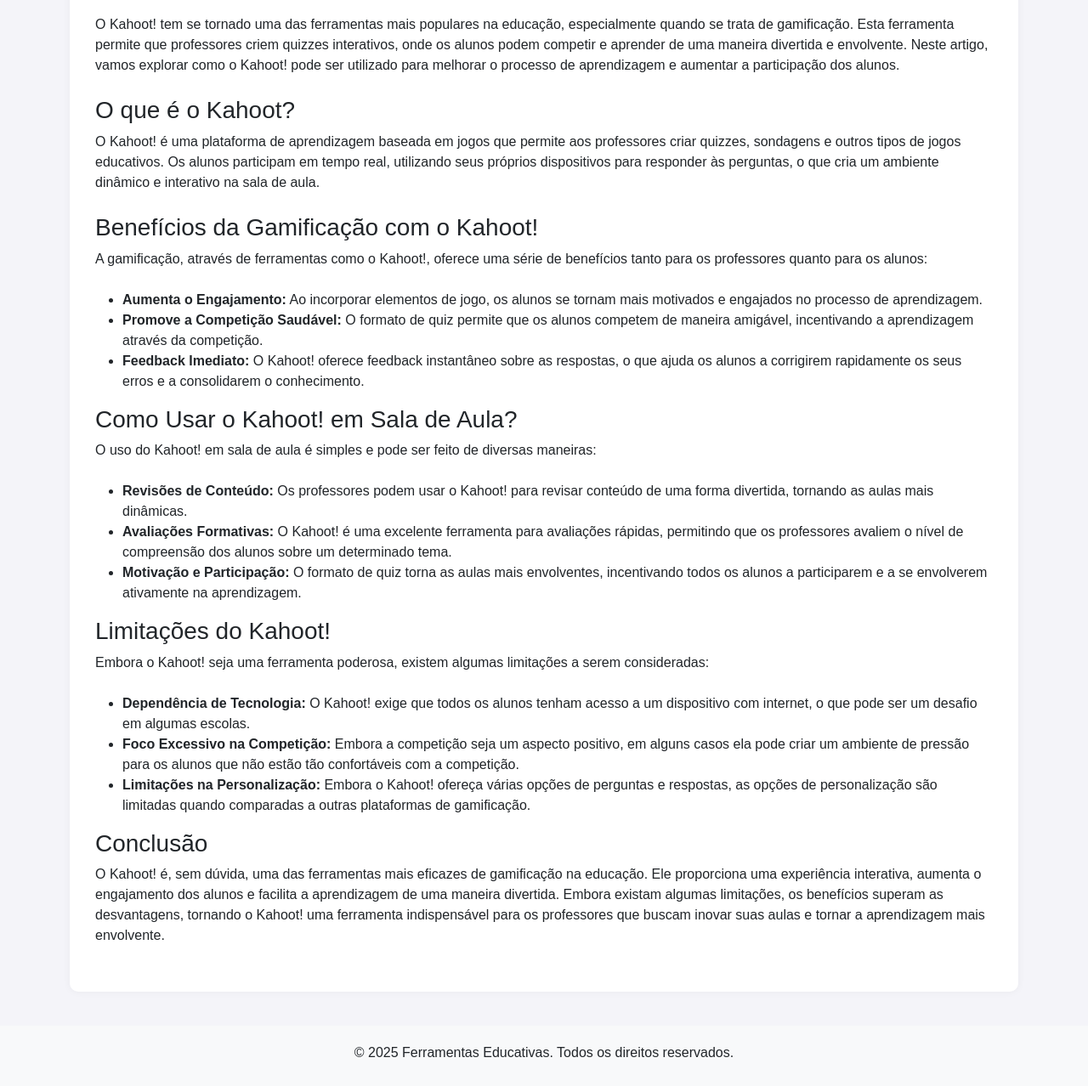
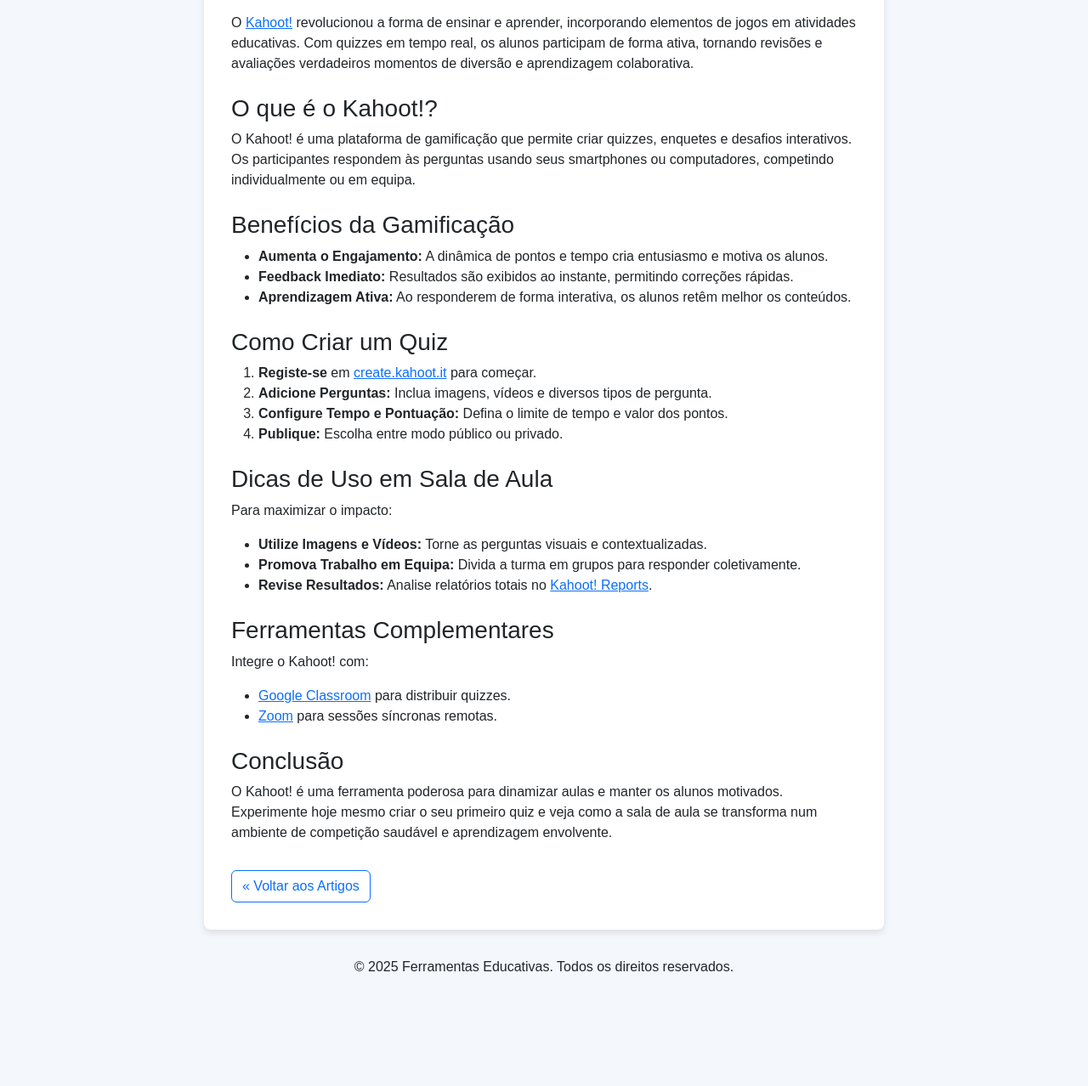
Before and after one commit to paulixmiguelix/ferramentaseducativas, a plain HTML site: page kahoot.html in a window 1280 px wide. Shown: the part 221-1499 px from the top of the page at 85% size. After the commit the page ends 1387 px from the top, so only its background shows below. Drawn offline with nearby package versions, Linux system fonts and the light colour scheme.

Commit message:
Update kahoot.html

```diff
--- a/kahoot.html
+++ b/kahoot.html
@@ -3,71 +3,89 @@
 <head>
   <meta charset="UTF-8">
   <meta name="viewport" content="width=device-width, initial-scale=1.0">
-  <meta name="description" content="Artigo sobre a utilização do Kahoot! como ferramenta de gamificação em sala de aula.">
+  <meta name="description" content="Kahoot!: descubra como gamificar revisões e avaliações com quizzes em tempo real para tornar o ensino mais interativo.">
   <title>Kahoot!: Gamificação em Sala de Aula - Ferramentas Educativas</title>
   <link rel="stylesheet" href="https://cdn.jsdelivr.net/npm/bootstrap@5.3.3/dist/css/bootstrap.min.css">
   <style>
-    body { padding-top: 70px; background-color: #f4f4f9; font-family: Arial, sans-serif; }
+    body { padding-top: 70px; background: #f4f7fc; font-family: Arial, sans-serif; }
     .navbar { background: linear-gradient(90deg, #4e73df, #224abe); }
     .navbar .navbar-brand, .navbar .nav-link { color: #fff !important; }
     .navbar .nav-link:hover { color: #d1d1e0 !important; }
-    footer { background: #f8f9fa; padding: 20px 0; text-align: center; margin-top: 40px; }
-    .article-container { background: #fff; padding: 30px; border-radius: 10px; box-shadow: 0 0 10px rgba(0,0,0,0.05); }
-    .article-title { font-size: 2rem; font-weight: bold; }
-    .article-content { margin-top: 20px; font-size: 1rem; }
-    .article-content p { margin-bottom: 1.5rem; }
+    .article-container { max-width: 800px; margin: 2rem auto; background: #fff; padding: 2rem; border-radius: 8px; box-shadow: 0 4px 8px rgba(0,0,0,0.1); }
+    .article-title { font-size: 2.5rem; margin-bottom: 0.5rem; }
+    .article-meta { color: #666; font-size: 0.9rem; margin-bottom: 1.5rem; }
+    .article-content h3 { margin-top: 1.5rem; }
+    .btn-back { margin-top: 1rem; }
   </style>
 </head>
 <body>
+  <!-- Top Menu -->
   <nav class="navbar fixed-top navbar-expand-lg navbar-dark shadow-sm">
     <div class="container">
       <a class="navbar-brand" href="index.html">Ferramentas Educativas</a>
+      <button class="navbar-toggler" type="button" data-bs-toggle="collapse" data-bs-target="#navMenu">
+        <span class="navbar-toggler-icon"></span>
+      </button>
+      <div class="collapse navbar-collapse" id="navMenu">
+        <ul class="navbar-nav ms-auto">
+          <li class="nav-item"><a class="nav-link" href="index.html">Início</a></li>
+          <li class="nav-item"><a class="nav-link" href="sobre.html">Sobre</a></li>
+          <li class="nav-item"><a class="nav-link" href="politica.html">Política de Privacidade</a></li>
+          <li class="nav-item"><a class="nav-link" href="contactos.html">Contactos</a></li>
+        </ul>
+      </div>
     </div>
   </nav>
 
-  <main class="container">
-    <div class="article-container mt-5">
+  <main class="article-container">
     <h1 class="article-title">Kahoot!: Gamificação em Sala de Aula</h1>
     <p class="article-meta">Publicado em: 18 de abril de 2025 | Autor: Paulo Marques</p>
 
     <div class="article-content">
-        <p>O Kahoot! tem se tornado uma das ferramentas mais populares na educação, especialmente quando se trata de gamificação. Esta ferramenta permite que professores criem quizzes interativos, onde os alunos podem competir e aprender de uma maneira divertida e envolvente. Neste artigo, vamos explorar como o Kahoot! pode ser utilizado para melhorar o processo de aprendizagem e aumentar a participação dos alunos.</p>
+      <p>O <a href="https://kahoot.com/" target="_blank">Kahoot!</a> revolucionou a forma de ensinar e aprender, incorporando elementos de jogos em atividades educativas. Com quizzes em tempo real, os alunos participam de forma ativa, tornando revisões e avaliações verdadeiros momentos de diversão e aprendizagem colaborativa.</p>
 
-        <h3>O que é o Kahoot?</h3>
-        <p>O Kahoot! é uma plataforma de aprendizagem baseada em jogos que permite aos professores criar quizzes, sondagens e outros tipos de jogos educativos. Os alunos participam em tempo real, utilizando seus próprios dispositivos para responder às perguntas, o que cria um ambiente dinâmico e interativo na sala de aula.</p>
+      <h3>O que é o Kahoot!?</h3>
+      <p>O Kahoot! é uma plataforma de gamificação que permite criar quizzes, enquetes e desafios interativos. Os participantes respondem às perguntas usando seus smartphones ou computadores, competindo individualmente ou em equipa.</p>
 
-        <h3>Benefícios da Gamificação com o Kahoot!</h3>
-        <p>A gamificação, através de ferramentas como o Kahoot!, oferece uma série de benefícios tanto para os professores quanto para os alunos:</p>
+      <h3>Benefícios da Gamificação</h3>
       <ul>
-          <li><strong>Aumenta o Engajamento:</strong> Ao incorporar elementos de jogo, os alunos se tornam mais motivados e engajados no processo de aprendizagem.</li>
-          <li><strong>Promove a Competição Saudável:</strong> O formato de quiz permite que os alunos competem de maneira amigável, incentivando a aprendizagem através da competição.</li>
-          <li><strong>Feedback Imediato:</strong> O Kahoot! oferece feedback instantâneo sobre as respostas, o que ajuda os alunos a corrigirem rapidamente os seus erros e a consolidarem o conhecimento.</li>
+        <li><strong>Aumenta o Engajamento:</strong> A dinâmica de pontos e tempo cria entusiasmo e motiva os alunos.</li>
+        <li><strong>Feedback Imediato:</strong> Resultados são exibidos ao instante, permitindo correções rápidas.</li>
+        <li><strong>Aprendizagem Ativa:</strong> Ao responderem de forma interativa, os alunos retêm melhor os conteúdos.</li>
       </ul>
 
-        <h3>Como Usar o Kahoot! em Sala de Aula?</h3>
-        <p>O uso do Kahoot! em sala de aula é simples e pode ser feito de diversas maneiras:</p>
+      <h3>Como Criar um Quiz</h3>
+      <ol>
+        <li><strong>Registe-se</strong> em <a href="https://create.kahoot.it/" target="_blank">create.kahoot.it</a> para começar.</li>
+        <li><strong>Adicione Perguntas:</strong> Inclua imagens, vídeos e diversos tipos de pergunta.</li>
+        <li><strong>Configure Tempo e Pontuação:</strong> Defina o limite de tempo e valor dos pontos.</li>
+        <li><strong>Publique:</strong> Escolha entre modo público ou privado.</li>
+      </ol>
+
+      <h3>Dicas de Uso em Sala de Aula</h3>
+      <p>Para maximizar o impacto:</p>
       <ul>
-          <li><strong>Revisões de Conteúdo:</strong> Os professores podem usar o Kahoot! para revisar conteúdo de uma forma divertida, tornando as aulas mais dinâmicas.</li>
-          <li><strong>Avaliações Formativas:</strong> O Kahoot! é uma excelente ferramenta para avaliações rápidas, permitindo que os professores avaliem o nível de compreensão dos alunos sobre um determinado tema.</li>
-          <li><strong>Motivação e Participação:</strong> O formato de quiz torna as aulas mais envolventes, incentivando todos os alunos a participarem e a se envolverem ativamente na aprendizagem.</li>
+        <li><strong>Utilize Imagens e Vídeos:</strong> Torne as perguntas visuais e contextualizadas.</li>
+        <li><strong>Promova Trabalho em Equipa:</strong> Divida a turma em grupos para responder coletivamente.</li>
+        <li><strong>Revise Resultados:</strong> Analise relatórios totais no <a href="https://reports.kahoot.com/" target="_blank">Kahoot! Reports</a>.</li>
       </ul>
 
-        <h3>Limitações do Kahoot!</h3>
-        <p>Embora o Kahoot! seja uma ferramenta poderosa, existem algumas limitações a serem consideradas:</p>
+      <h3>Ferramentas Complementares</h3>
+      <p>Integre o Kahoot! com:</p>
       <ul>
-          <li><strong>Dependência de Tecnologia:</strong> O Kahoot! exige que todos os alunos tenham acesso a um dispositivo com internet, o que pode ser um desafio em algumas escolas.</li>
-          <li><strong>Foco Excessivo na Competição:</strong> Embora a competição seja um aspecto positivo, em alguns casos ela pode criar um ambiente de pressão para os alunos que não estão tão confortáveis com a competição.</li>
-          <li><strong>Limitações na Personalização:</strong> Embora o Kahoot! ofereça várias opções de perguntas e respostas, as opções de personalização são limitadas quando comparadas a outras plataformas de gamificação.</li>
+        <li><a href="https://edu.google.com/products/classroom/" target="_blank">Google Classroom</a> para distribuir quizzes.</li>
+        <li><a href="https://zoom.us/" target="_blank">Zoom</a> para sessões síncronas remotas.</li>
       </ul>
 
       <h3>Conclusão</h3>
-        <p>O Kahoot! é, sem dúvida, uma das ferramentas mais eficazes de gamificação na educação. Ele proporciona uma experiência interativa, aumenta o engajamento dos alunos e facilita a aprendizagem de uma maneira divertida. Embora existam algumas limitações, os benefícios superam as desvantagens, tornando o Kahoot! uma ferramenta indispensável para os professores que buscam inovar suas aulas e tornar a aprendizagem mais envolvente.</p>
+      <p>O Kahoot! é uma ferramenta poderosa para dinamizar aulas e manter os alunos motivados. Experimente hoje mesmo criar o seu primeiro quiz e veja como a sala de aula se transforma num ambiente de competição saudável e aprendizagem envolvente.</p>
     </div>
-    </div>
+
+    <a href="analises.html" class="btn btn-outline-primary btn-back">« Voltar aos Artigos</a>
   </main>
 
   <footer>
-    <div class="container">
+    <div class="container text-center">
       <p>&copy; <span id="ano"></span> Ferramentas Educativas. Todos os direitos reservados.</p>
     </div>
   </footer>
@@ -75,5 +93,6 @@
   <script>
     document.getElementById('ano').textContent = new Date().getFullYear();
   </script>
+  <script src="https://cdn.jsdelivr.net/npm/bootstrap@5.3.3/dist/js/bootstrap.bundle.min.js"></script>
 </body>
 </html>
```
Lines whose indentation alone changed are shown as unchanged.
